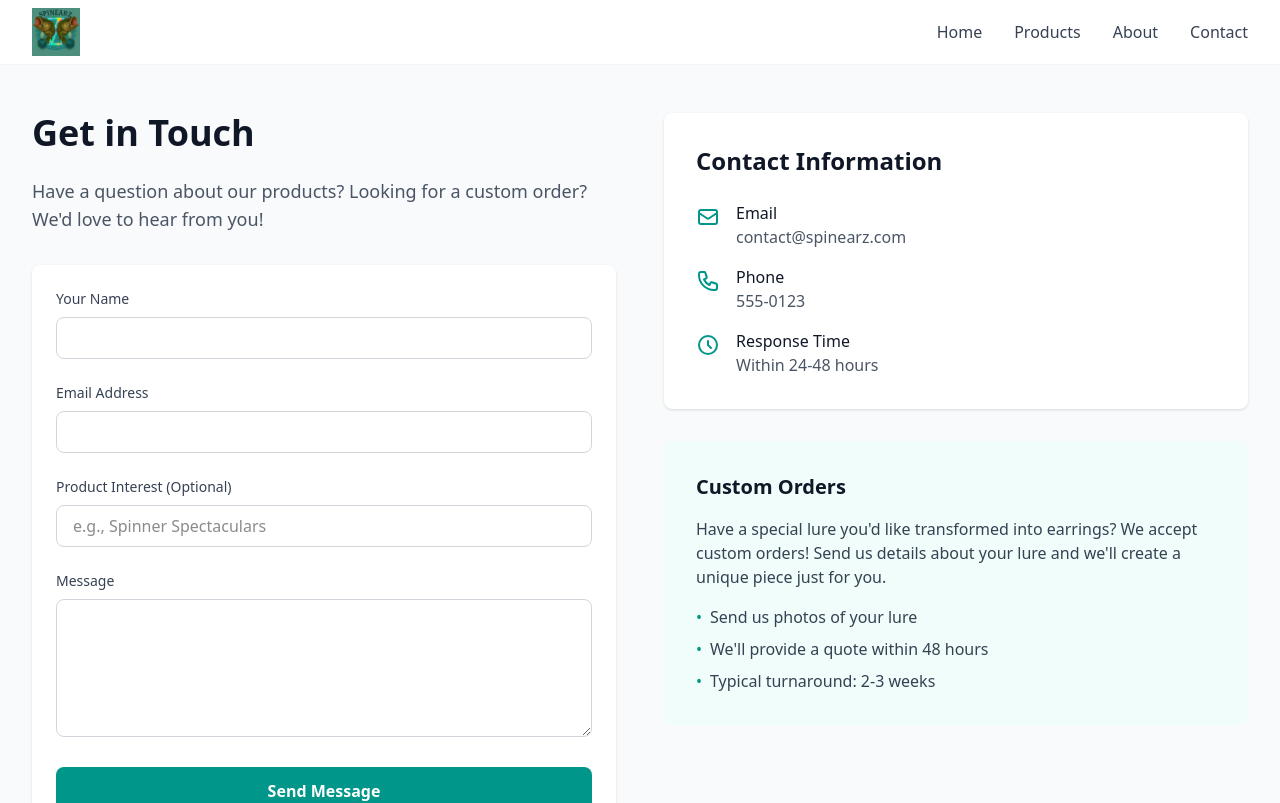
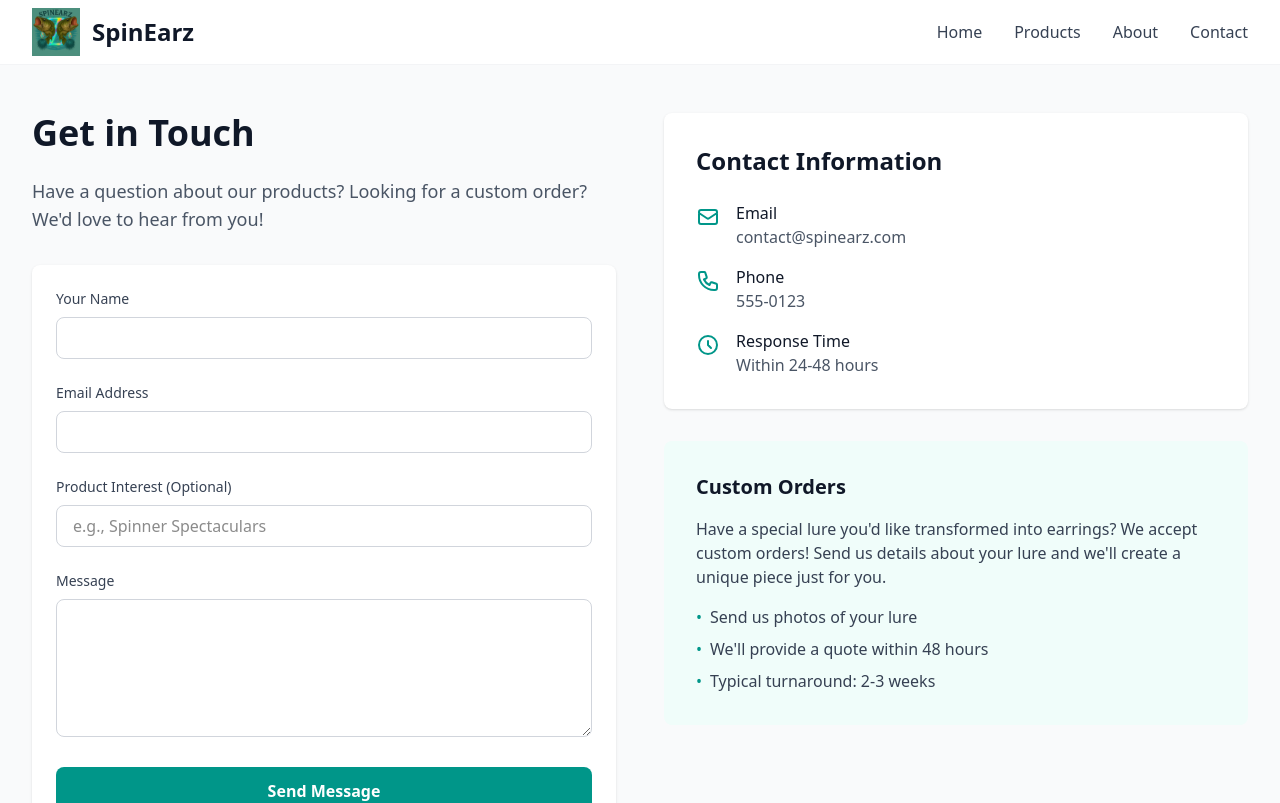
Before and after one commit to bufordeeds/spinearz, a Next.js app: page /contact in a window 1280 px wide. Shown: the top 803 px of the page. Built offline with nearby package versions, Linux system fonts and the light colour scheme.

Commit message:
feat: Add brand name text to header logo and adjust spacing
- Add "SpinEarz" text label next to logo image
- Increase spacing between logo elements from space-x-2 to space-x-3

```diff
--- a/src/components/Header.tsx
+++ b/src/components/Header.tsx
@@ -6,7 +6,7 @@
     <header className="bg-white shadow-sm border-b border-gray-100">
       <div className="max-w-7xl mx-auto px-4 sm:px-6 lg:px-8">
         <div className="flex justify-between items-center h-16">
-          <Link href="/" className="flex items-center space-x-2">
+          <Link href="/" className="flex items-center space-x-3">
             <Image
               src="/spinearz-logo.jpeg"
               alt="SpinEarz - Hook the Look"
@@ -15,6 +15,7 @@
               className="h-12 w-auto"
               priority
             />
+            <span className="text-2xl font-bold text-gray-900">SpinEarz</span>
           </Link>
 
           <nav className="hidden md:flex space-x-8">
```
